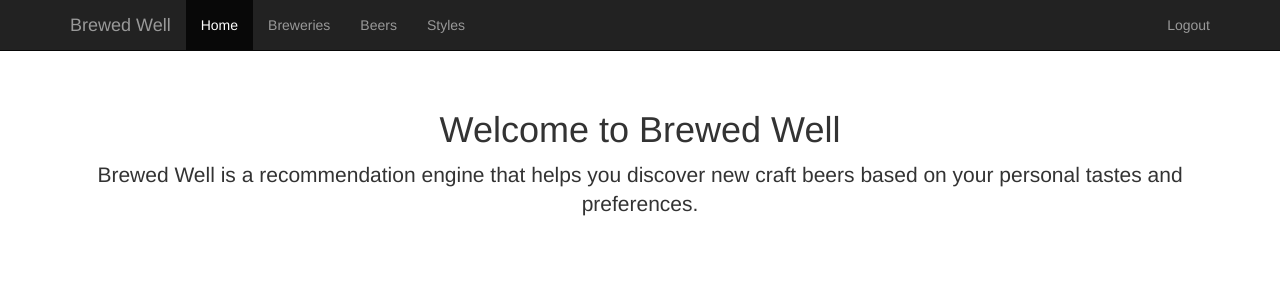
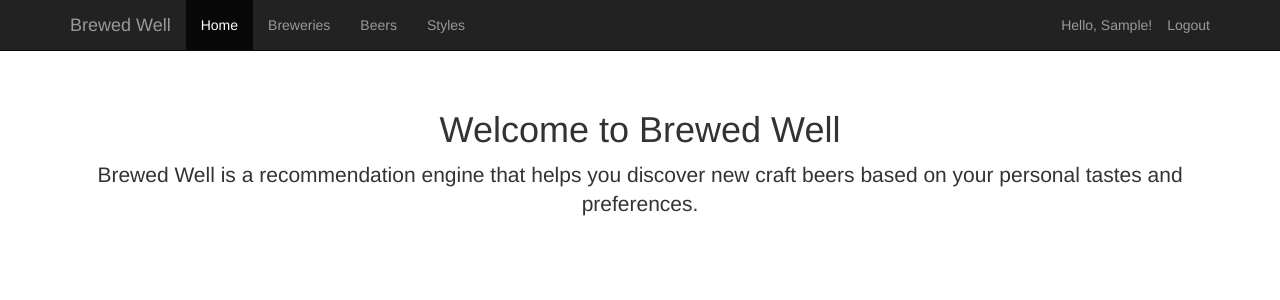
Before and after one commit to sheeksav/brewedwell, a Django app: page / in a window 1280 px wide. Shown: the top 300 px of the page. Run offline with Django 3.2, Linux system fonts and the light colour scheme; the visitor is signed in with stand-in values (Sample User, id 1); some libraries are stand-ins or nearby versions.

Commit message:
Added a greeting with user's first name.

```diff
--- a/engine/static/css/brewedwell-www.css
+++ b/engine/static/css/brewedwell-www.css
@@ -13,3 +13,10 @@ ul.errorlist {
 	padding: 0;
 	margin: 0;
 }
+
+li.greeting {
+	line-height: 20px;
+	padding-top: 15px;
+	padding-bottom: 15px;
+	color: #999;
+}
--- a/templates/base.html
+++ b/templates/base.html
@@ -43,6 +43,7 @@
           </ul>
           <ul class="nav navbar-nav navbar-right">
           {% if user.is_authenticated %}
+            <li class="greeting">Hello, {{ user.first_name }}!</li>
             <li><a href="{% url 'logout' %}">Logout</a></li>
           {% else %}
             <li><a href="{% url 'login' %}">Login</a></li>
```
